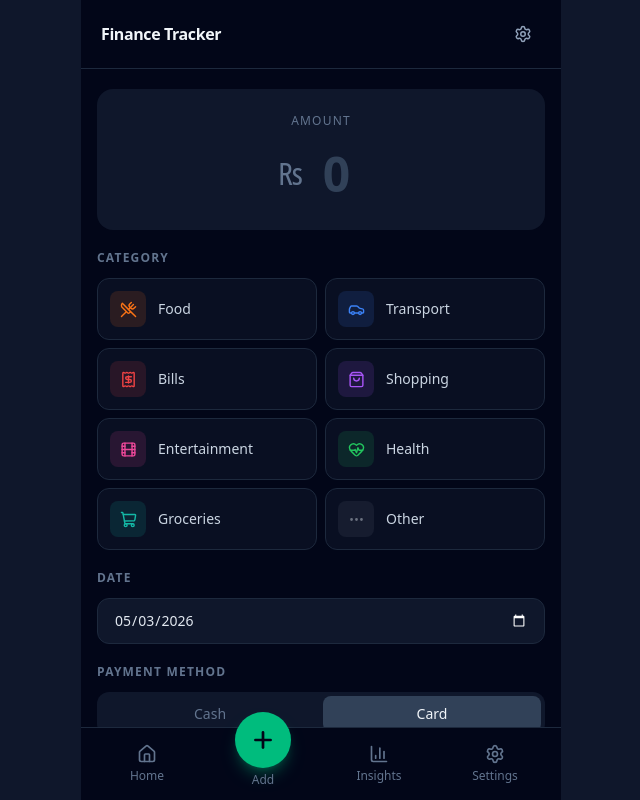
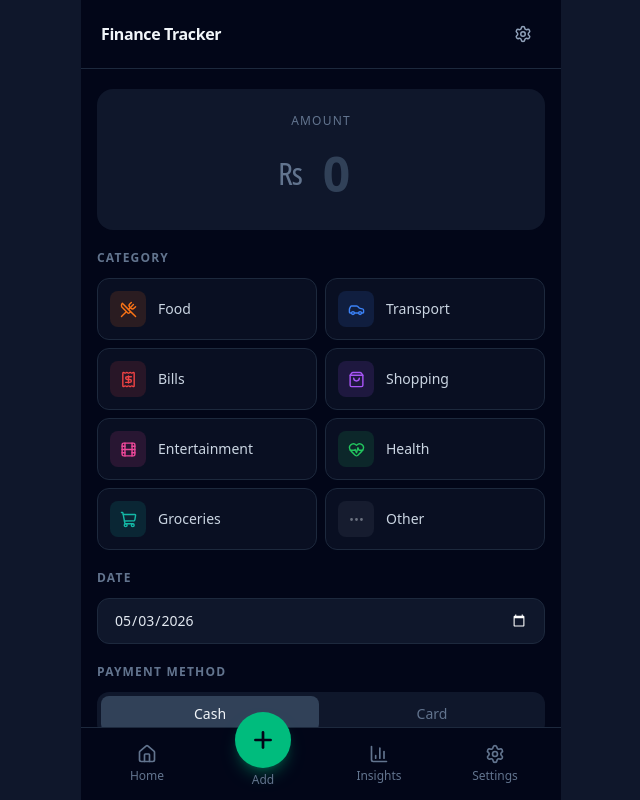
Before and after one commit to MAliQ-pak/finance-tracker, a React (Vite) app: page /add in a window 1280 px wide. Shown: the whole page, without its empty margins (319-959 px from the left). Built offline with nearby package versions, Linux system fonts and the light colour scheme.

Commit message:
Remember last-used payment method on Add form
Co-Authored-By: Claude Sonnet 4.6 <noreply@anthropic.com>

```diff
--- /dev/null
+++ b/src/lib/preferences.ts
@@ -0,0 +1,23 @@
+import { PAYMENT_METHODS, type PaymentMethod } from './categories'
+
+const KEY_PAYMENT = 'lastPaymentMethod'
+
+export function getLastPaymentMethod(): PaymentMethod {
+  try {
+    const stored = localStorage.getItem(KEY_PAYMENT)
+    if (stored && (PAYMENT_METHODS as readonly string[]).includes(stored)) {
+      return stored as PaymentMethod
+    }
+  } catch {
+    // localStorage unavailable (private/incognito with strict settings)
+  }
+  return 'Cash'
+}
+
+export function setLastPaymentMethod(method: PaymentMethod): void {
+  try {
+    localStorage.setItem(KEY_PAYMENT, method)
+  } catch {
+    // ignore
+  }
+}
--- a/src/pages/Add.tsx
+++ b/src/pages/Add.tsx
@@ -11,6 +11,7 @@ import {
   type PaymentMethod,
 } from '@/lib/categories'
 import { addExpense } from '@/db/expenses'
+import { getLastPaymentMethod, setLastPaymentMethod } from '@/lib/preferences'
 import { Textarea } from '@/components/ui/textarea'
 import { Switch } from '@/components/ui/switch'
 
@@ -21,7 +22,7 @@ export default function Add() {
   const [amount, setAmount] = useState('')
   const [category, setCategory] = useState<Category | ''>('')
   const [date, setDate] = useState(today)
-  const [paymentMethod, setPaymentMethod] = useState<PaymentMethod>('Card')
+  const [paymentMethod, setPaymentMethod] = useState<PaymentMethod>(getLastPaymentMethod)
   const [note, setNote] = useState('')
   const [isEssential, setIsEssential] = useState(false)
   const [saving, setSaving] = useState(false)
@@ -42,12 +43,13 @@ export default function Add() {
         date,
         isEssential,
       })
+      setLastPaymentMethod(paymentMethod)
       setSaved(true)
       setSaving(false)
       setAmount('')
       setCategory('')
       setNote('')
-      setPaymentMethod('Card')
+      setPaymentMethod(getLastPaymentMethod())
       setDate(today)
       setIsEssential(false)
       setTimeout(() => {
```
